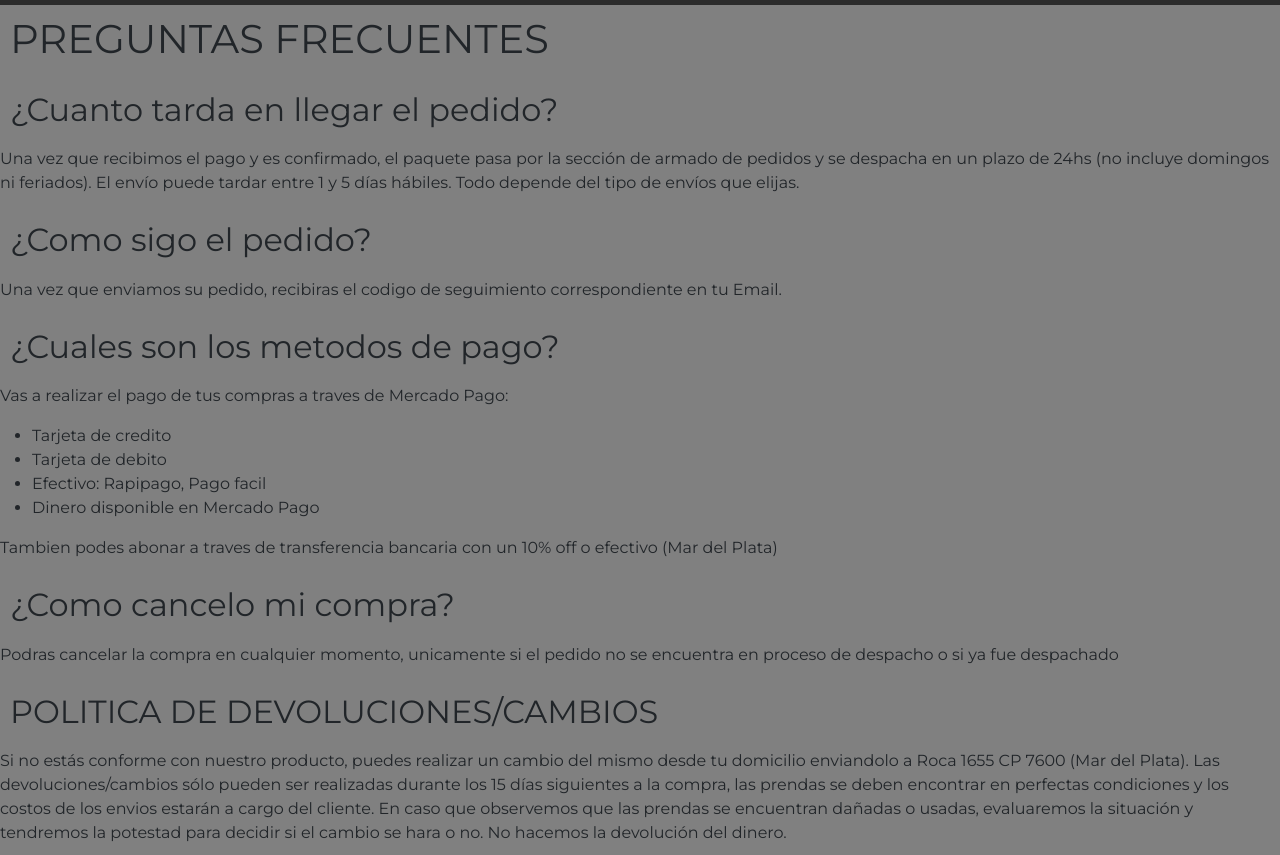
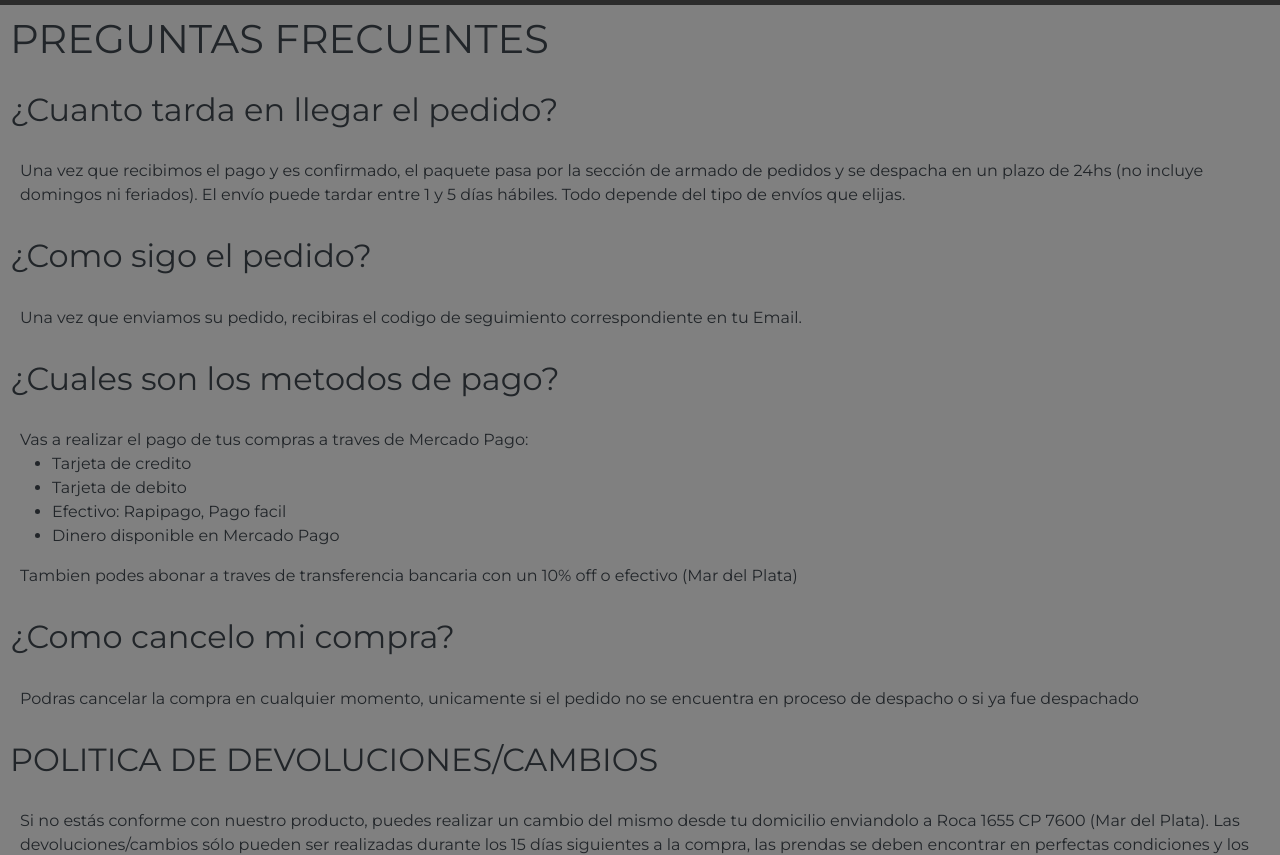
Before and after one commit to FelipePelletier/PreEntrega3Pelletier, a website: page pages/info.html in a window 1280 px wide. Shown: the part 106-961 px from the top of the page. Drawn offline with nearby package versions, Linux system fonts and the light colour scheme.

Commit message:
modifique textos de pagina info

```diff
--- a/pages/info.html
+++ b/pages/info.html
@@ -74,38 +74,36 @@
       <section>
         <h1 class="animate__animated animate__backInLeft">PREGUNTAS FRECUENTES</h1>
         <h2>¿Cuanto tarda en llegar el pedido?</h2>
-        <p>
+        <div class="textos">
           Una vez que recibimos el pago y es confirmado, el paquete pasa por la
           sección de armado de pedidos y se despacha en un plazo de 24hs (no
           incluye domingos ni feriados). El envío puede tardar entre 1 y 5 días
           hábiles. Todo depende del tipo de envíos que elijas.
-        </p>
+        </div>
           <h2>¿Como sigo el pedido?</h2>
-        <p>
+          <div class="textos">
             Una vez que enviamos su pedido, recibiras el codigo de seguimiento
             correspondiente en tu Email.
-        </p>
+          </div>
           <h2>¿Cuales son los metodos de pago?</h2>
-        <p>Vas a realizar el pago de tus compras a traves de Mercado Pago:</p>
+        <div class="textos">
+          Vas a realizar el pago de tus compras a traves de Mercado Pago:
           <ul>
             <li>Tarjeta de credito</li>
             <li>Tarjeta de debito</li>
             <li>Efectivo: Rapipago, Pago facil</li>
             <li>Dinero disponible en Mercado Pago</li>
           </ul>
-        <p>
             Tambien podes abonar a traves de transferencia bancaria con un 10% off
             o efectivo (Mar del Plata)
-        </p>
+        </div>
         <h2>¿Como cancelo mi compra?</h2>
-        <p>
+        <div class="textos">
           Podras cancelar la compra en cualquier momento, unicamente si el
           pedido no se encuentra en proceso de despacho o si ya fue despachado
-        </p>
-      </section>
-      <section>
+        </div>
         <h2>POLITICA DE DEVOLUCIONES/CAMBIOS</h2>
-        <p>
+        <div class="textos">
           Si no estás conforme con nuestro producto, puedes realizar un cambio
           del mismo desde tu domicilio enviandolo a Roca 1655 CP 7600 (Mar del
           Plata). Las devoluciones/cambios sólo pueden ser realizadas durante
@@ -115,7 +113,7 @@
           o usadas, evaluaremos la situación y tendremos la potestad para
           decidir si el cambio se hara o no. No hacemos la devolución del
           dinero.
-        </p>
+        </div>
       </section>
       <section>
         <img src="../imgs/fotomarca1.jpeg" class="img-fluid" alt="foto de marca 1">
```
Lines whose indentation alone changed are shown as unchanged.
